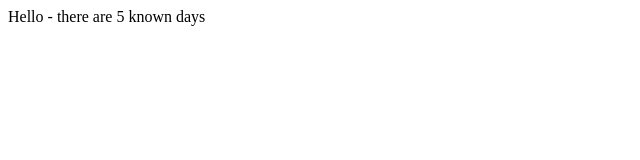
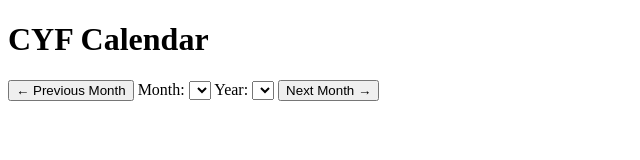
Before and after one commit to Della-Bella/Days-Calendar-Piscine, a plain HTML site: page index.html in a window 1280 px wide. Shown: the whole page, without its empty margins (0-640 px from the left). Drawn offline with Linux system fonts and the light colour scheme.

Commit message:
Create Basic HTML Layout

```diff
--- a/index.html
+++ b/index.html
@@ -1,9 +1,29 @@
 <!DOCTYPE html>
-<html>
-    <head>
-        <script type="module" src="common.mjs"></script>
-        <script type="module" src="web.mjs"></script>
-    </head>
-    <body>
-    </body>
+<html lang="en">
+   <head>
+      <meta charset="UTF-8" />
+      <meta name="viewport" content="width=device-width, initial-scale=1.0" />
+      <title>Piscine Calendar </title>
+   </head>
+   <body>
+      <h1>CYF Calendar</h1>
+
+      <div class="calendar-controls">
+
+         <button id="prev-month-btn">← Previous Month</button>
+
+         <label for="month-select">Month:</label>
+         <select id="month-select"></select>
+
+         <label for="year-select">Year:</label>
+         <select id="year-select"></select>
+
+         <button id="next-month-btn">Next Month →</button>
+      </div>
+
+      <!-- container table -->
+      <div id="calendar-container"></div>
+
+      <script src="main.js" defer></script>
+   </body>
 </html>
```
Also changed, not shown: script.js (added).
